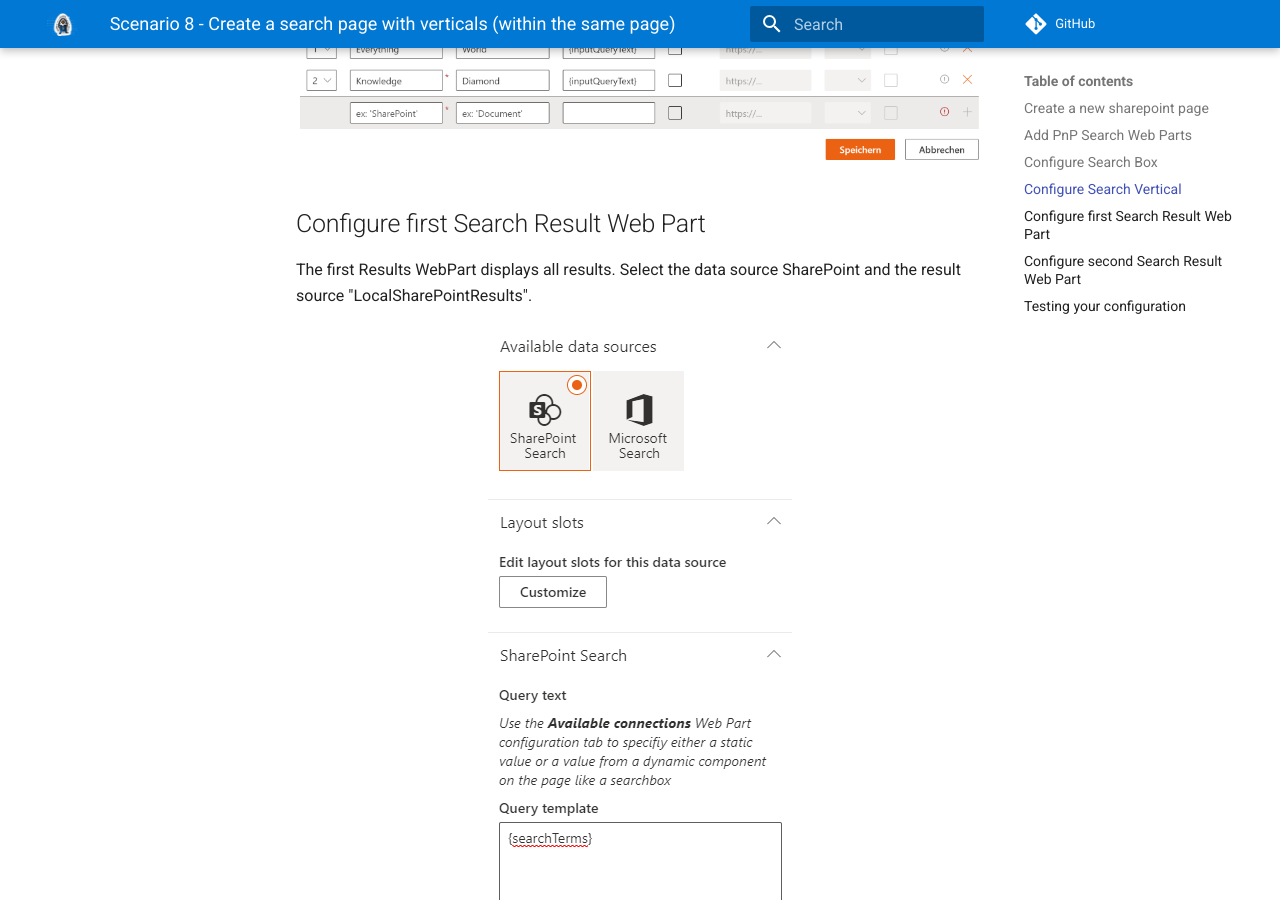
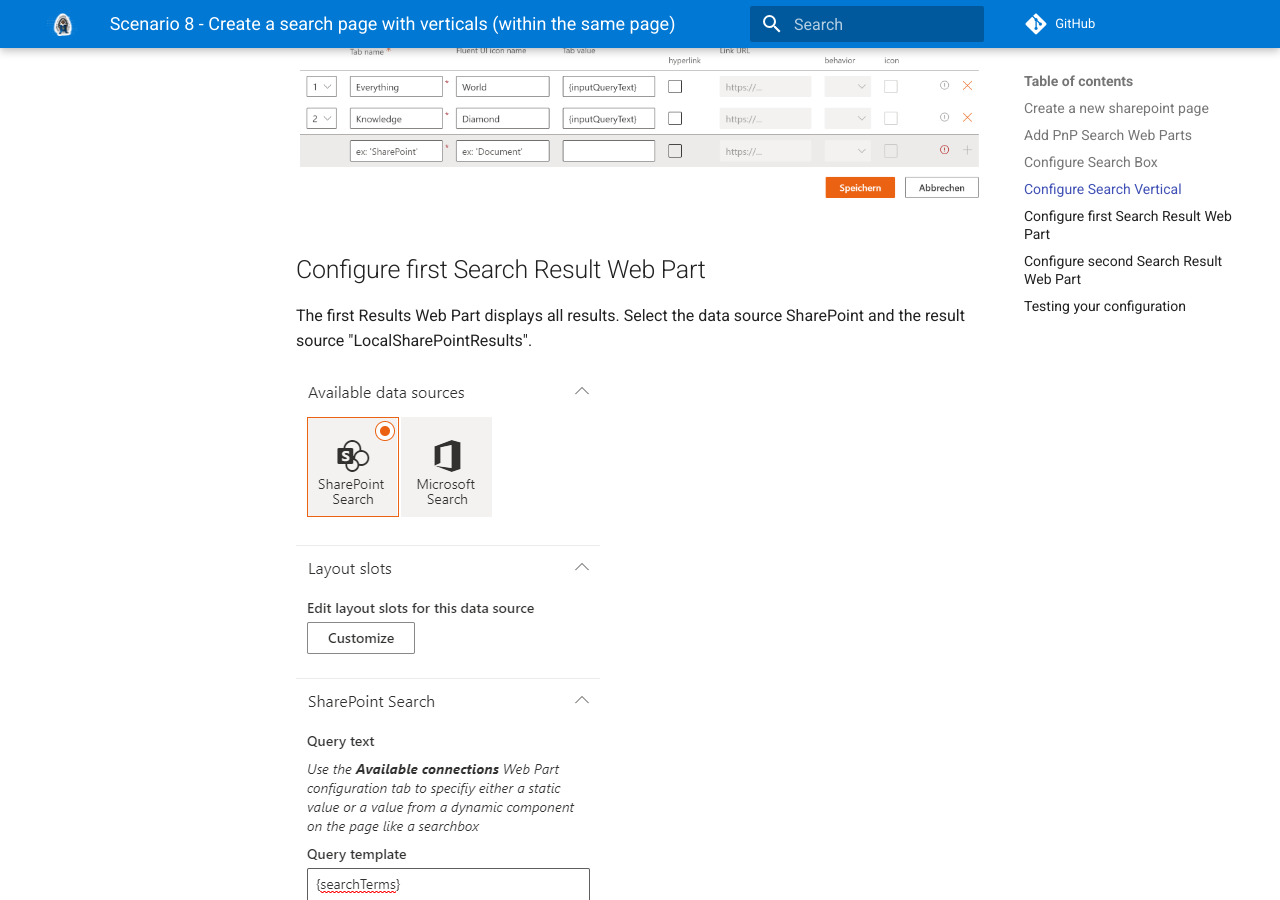
Before and after one commit to dominic5perezd/pnp-modern-search, an MkDocs documentation site: the page built from docs/scenarios/Create-a-search-page-with-verticals-within-the-same-page.md, in a window 1280 px wide and 900 px high, scrolled down 2795 px. Built offline with MkDocs 1.6.1 and Material for MkDocs 9.7.7, drawn with Linux system fonts in a browser that asks for light colours; comment, search, counter and statistics services are not loaded; some of the changed text lies outside the part shown.

Commit message:
Update Create-a-search-page-with-verticals-within-the-same-page.md

```diff
--- a/docs/scenarios/Create-a-search-page-with-verticals-within-the-same-page.md
+++ b/docs/scenarios/Create-a-search-page-with-verticals-within-the-same-page.md
@@ -9,53 +9,53 @@ This scenario describes how to configure multiple Search Verticals on the same p
 
 To add the Search Web Parts, you must first create a new modern SharePoint page. We will be configure this new page as a search page with the PnP Modern Search Web Parts.
 
-![Create a page](assets/Create-a-search-page-with-verticals-within-the-same-page/Create-a-page.png){: .center}
+![Create a page](assets/Create-a-search-page-with-verticals-within-the-same-page/Create-a-page.png)
 
 ## Add PnP Search Web Parts
 
 On the newly created page, add the PnP Modern Search Web Part Search Box, Search Verticals, and Search Results, twice.
 
-![Add PnP Web Parts](assets/Create-a-search-page-with-verticals-within-the-same-page/Add-PnP-Web-Parts.png){: .center}
+![Add PnP Web Parts](assets/Create-a-search-page-with-verticals-within-the-same-page/Add-PnP-Web-Parts.png)
 
-The WebParts can be arranged and configured on the page as desired.
+The Web Parts can be arranged and configured on the page as desired.
 
-![Search Web Parts](assets/Create-a-search-page-with-verticals-within-the-same-page/Search-Web-Parts.png){: .center}
+![Search Web Parts](assets/Create-a-search-page-with-verticals-within-the-same-page/Search-Web-Parts.png)
 
 ## Configure Search Box
 
 You can leave the default configuration.
 
-![Configure Search Box Web Part](assets/Create-a-search-page-with-verticals-within-the-same-page/Configure-Search-Box-Web-Part.png){: .center}
+![Configure Search Box Web Part](assets/Create-a-search-page-with-verticals-within-the-same-page/Configure-Search-Box-Web-Part.png)
 
 ## Configure Search Vertical
 
 In the Search Verticals Web Part, the verticals (tabs) must be configured.
 
-![Search Vertical](assets/Create-a-search-page-with-verticals-within-the-same-page/Search-Vertical.png){: .center}
+![Search Vertical](assets/Create-a-search-page-with-verticals-within-the-same-page/Search-Vertical.png)
 
 Insert the tab name and a fluent icon for e better visualization. The results are on the same page, so a link URL are not necessary.
 
-![Configure Search Vertical Web Part](assets/Create-a-search-page-with-verticals-within-the-same-page/Configure-Search-Vertical-Web-Part.png){: .center}
+![Configure Search Vertical Web Part](assets/Create-a-search-page-with-verticals-within-the-same-page/Configure-Search-Vertical-Web-Part.png)
 
 ## Configure first Search Result Web Part
 
-The first Results WebPart displays all results. Select the data source SharePoint and the result source &quot;LocalSharePointResults&quot;.
+The first Results Web Part displays all results. Select the data source SharePoint and the result source &quot;LocalSharePointResults&quot;.
 
-![First Result Web Part Vertical Everything](assets/Create-a-search-page-with-verticals-within-the-same-page/First-Result-Web-Part-Vertical-Everything.png){: .center}
+![First Result Web Part Vertical Everything](assets/Create-a-search-page-with-verticals-within-the-same-page/First-Result-Web-Part-Vertical-Everything.png)
 
 In the &quot;available connections&quot; section, the connection to the Search Box and the Search Vertical must be configured. The results web part should only be displayed if the vertical &quot;Everything&quot; is active.
 
-![First Result  Web Part connection](assets/Create-a-search-page-with-verticals-within-the-same-page/First-Result-Web-Part-connection.png){: .center}
+![First Result  Web Part connection](assets/Create-a-search-page-with-verticals-within-the-same-page/First-Result-Web-Part-connection.png)
 
 ## Configure second Search Result Web Part
 
 The second results web part displays results from the predefined result source knowledge, configures the result source in the SharePoint admin center, and the GUID must be added to the Web Part.
 
-![Second Result Web Part Vertical Knowledge](assets/Create-a-search-page-with-verticals-within-the-same-page/Second-Result-Web-Part-Vertical-Knowledge.png){: .center}
+![Second Result Web Part Vertical Knowledge](assets/Create-a-search-page-with-verticals-within-the-same-page/Second-Result-Web-Part-Vertical-Knowledge.png)
 
 In the &quot;available connections&quot; section, the connection to the Search Box and the Search Vertical must be configured again. The Results Web Part should only be displayed if the vertical &quot;Knowledge&quot; is selected.
 
-![Second Result Web Part connection](assets/Create-a-search-page-with-verticals-within-the-same-page/Second-Result-Web-Part-connection.png){: .center}
+![Second Result Web Part connection](assets/Create-a-search-page-with-verticals-within-the-same-page/Second-Result-Web-Part-connection.png)
 
 After that, the minimum configuration is complete and the search page must be saved and published. The configuration can be customized, and a different layout can be used for the search results per Results WebPart.
 
@@ -63,4 +63,4 @@ After that, the minimum configuration is complete and the search page must be sa
 
 Now the query from the Search Box is sent to the verticals, depending on the choice of the verticals, the results are then displayed in the search result.
 
-![Test Your Search page](assets/Create-a-search-page-with-verticals-within-the-same-page/Test-Your-Search-page.png){: .center}
+![Test Your Search page](assets/Create-a-search-page-with-verticals-within-the-same-page/Test-Your-Search-page.png)
```
